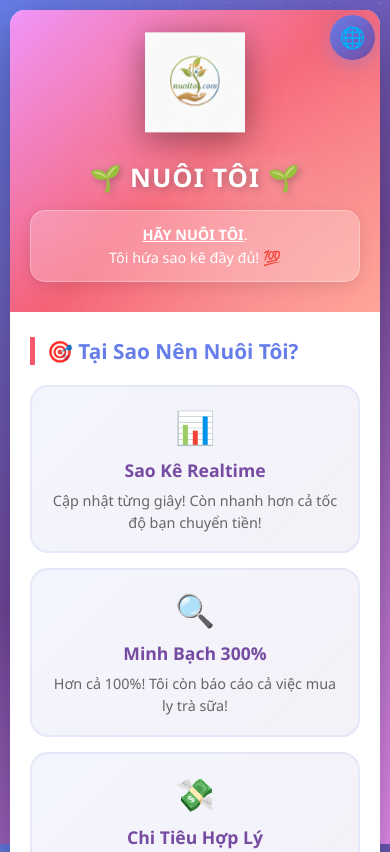
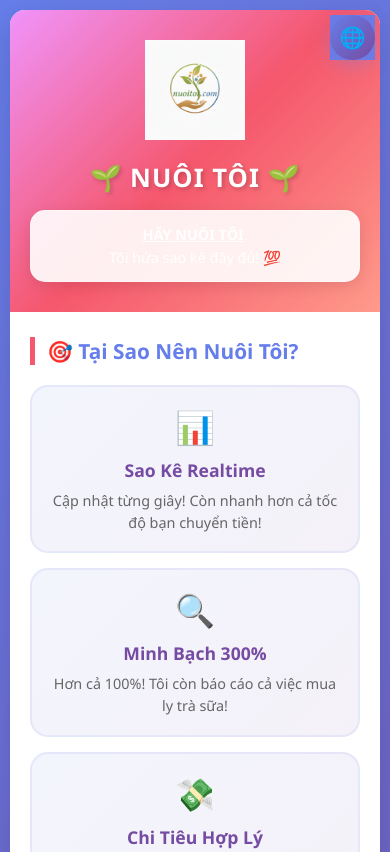
Before and after one commit to ledangkhoalt/nuoi-toi, a plain HTML site: page index.html in a window 390 px wide. Shown: the top 852 px of the page. Drawn offline with Linux system fonts and the light colour scheme.

Commit message:
Update SEO meta tags for clarity and enhance mobile performance by optimizing animations and styles

```diff
--- a/index.html
+++ b/index.html
@@ -6,7 +6,7 @@
     <title>Nuôi Tôi - Minh Bạch 100% (Thật Đấy!)</title>
 
     <!-- SEO Meta Tags -->
-    <meta name="description" content="Hãy nuôi em có trách nhiệm, còn không thì HÃY NUÔI TÔI! Tôi hứa sao kê đầy đủ mỗi ngày, minh bạch 300%, không giấu giếm. Từ tô phở đến ly trà sữa đều được báo cáo!">
+    <meta name="description" content="HÃY NUÔI TÔI! Tôi hứa sao kê đầy đủ mỗi ngày, minh bạch 300%, không giấu giếm. Từ tô phở đến ly trà sữa đều được báo cáo!">
     <meta name="keywords" content="nuôi tôi, sao kê, minh bạch, từ thiện, donate, châu tinh trì, hài hước">
     <meta name="author" content="Nuôi Tôi">
 
@@ -14,7 +14,7 @@
     <meta property="og:type" content="website">
     <meta property="og:url" content="https://nuoi-toi.com/">
     <meta property="og:title" content="Nuôi Tôi - Minh Bạch 100% (Thật Đấy!)">
-    <meta property="og:description" content="Hãy nuôi em có trách nhiệm, còn không thì HÃY NUÔI TÔI! Tôi hứa sao kê đầy đủ mỗi ngày, minh bạch 300%, không giấu giếm. Website hài hước về văn hóa sao kê tại Việt Nam! 😂">
+    <meta property="og:description" content="HÃY NUÔI TÔI! Tôi hứa sao kê đầy đủ mỗi ngày, minh bạch 300%, không giấu giếm. Website hài hước về văn hóa sao kê tại Việt Nam! 😂">
     <meta property="og:image" content="https://nuoi-toi.com/images/logo.png">
     <meta property="og:image:width" content="1200">
     <meta property="og:image:height" content="630">
@@ -24,7 +24,7 @@
     <meta name="twitter:card" content="summary_large_image">
     <meta name="twitter:url" content="https://nuoi-toi.com/">
     <meta name="twitter:title" content="Nuôi Tôi - Minh Bạch 100% (Thật Đấy!)">
-    <meta name="twitter:description" content="Hãy nuôi em có trách nhiệm, còn không thì HÃY NUÔI TÔI! Tôi hứa sao kê đầy đủ mỗi ngày, minh bạch 300%! 😂">
+    <meta name="twitter:description" content="HÃY NUÔI TÔI! Tôi hứa sao kê đầy đủ mỗi ngày, minh bạch 300%! 😂">
     <meta name="twitter:image" content="https://nuoi-toi.com/images/logo.png">
 
     <!-- Favicon -->
@@ -34,7 +34,7 @@
     <link rel="manifest" href="./site.webmanifest">
 
     <!-- Stylesheet -->
-    <link rel="stylesheet" href="./style.css?v=1.3">
+    <link rel="stylesheet" href="./style.css?v=1.4">
 </head>
 <body>
     <!-- Language Selector -->
--- a/style.css
+++ b/style.css
@@ -2,6 +2,26 @@
     margin: 0;
     padding: 0;
     box-sizing: border-box;
+    -webkit-tap-highlight-color: transparent; /* Tắt highlight trên mobile */
+}
+
+/* Tối ưu rendering cho mobile */
+@media (max-width: 768px) {
+    * {
+        -webkit-transform: translateZ(0);
+        -moz-transform: translateZ(0);
+        -ms-transform: translateZ(0);
+        -o-transform: translateZ(0);
+        transform: translateZ(0);
+        -webkit-backface-visibility: hidden;
+        -moz-backface-visibility: hidden;
+        -ms-backface-visibility: hidden;
+        backface-visibility: hidden;
+        -webkit-perspective: 1000;
+        -moz-perspective: 1000;
+        -ms-perspective: 1000;
+        perspective: 1000;
+    }
 }
 
 body {
@@ -15,6 +35,8 @@ body {
     padding: 20px;
     position: relative;
     overflow-x: hidden;
+    -webkit-font-smoothing: antialiased;
+    -moz-osx-font-smoothing: grayscale;
 }
 
 body::before {
@@ -354,36 +376,55 @@ h1 {
 }
 
 @media (max-width: 768px) {
-    /* Tắt animation nặng trên mobile để tránh giật */
+    /* Tắt TẤT CẢ animation và hiệu ứng nặng trên mobile */
+    * {
+        animation: none !important;
+        transition: none !important;
+    }
+
     body::before {
-        animation: none;
+        display: none; /* Ẩn hoàn toàn background animation */
     }
 
     body {
         padding: 10px;
+        background-attachment: scroll; /* Thay fixed bằng scroll để mượt hơn */
     }
 
     .container {
         border-radius: 15px;
-        animation: none; /* Tắt slide-in animation trên mobile */
+        box-shadow: 0 10px 30px rgba(0,0,0,0.15); /* Giảm shadow phức tạp */
+        backdrop-filter: none; /* Tắt backdrop-filter rất nặng */
     }
 
     .header {
         padding: 30px 20px;
     }
 
+    .header::before {
+        display: none; /* Tắt header glow animation */
+    }
+
     .logo {
         width: 120px;
         height: 120px;
+        filter: none; /* Bỏ drop-shadow nặng */
+    }
+
+    .logo img {
+        filter: none; /* Bỏ drop-shadow nặng */
     }
 
     h1 {
         font-size: 2em;
+        text-shadow: 2px 2px 4px rgba(0,0,0,0.2); /* Giảm shadow phức tạp */
     }
 
     .slogan {
         font-size: 1em;
         padding: 12px;
+        backdrop-filter: none; /* Tắt backdrop-filter */
+        background: rgba(255,255,255,0.9); /* Dùng màu đặc thay vì blur */
     }
 
     .content {
@@ -402,10 +443,17 @@ h1 {
 
     .feature-card {
         padding: 18px;
-        /* Hiển thị ngay lập tức trên mobile, không fade in */
         opacity: 1 !important;
         transform: none !important;
-        transition: none !important;
+    }
+
+    .feature-card::before {
+        display: none; /* Tắt pseudo element */
+    }
+
+    .feature-card:hover {
+        transform: none !important;
+        box-shadow: none;
     }
 
     .feature-icon {
@@ -425,6 +473,10 @@ h1 {
         padding: 15px;
     }
 
+    .qr-code::before {
+        display: none; /* Tắt QR animation */
+    }
+
     .cta-button {
         padding: 12px 30px;
         font-size: 1em;
@@ -432,8 +484,11 @@ h1 {
     }
 
     .cta-button::before {
-        /* Tắt animation hover effect trên mobile */
         display: none;
+    }
+
+    .cta-button:hover {
+        transform: none !important;
     }
 
     .funny-notes {
@@ -448,9 +503,15 @@ h1 {
         font-size: 0.95em;
     }
 
-    /* Tắt animation pulse trên mobile */
-    .pulse {
-        animation: none !important;
+    /* Tối ưu Language Selector */
+    .language-selector {
+        backdrop-filter: none;
+        background: rgba(102, 126, 234, 0.95);
+    }
+
+    .lang-dropdown {
+        backdrop-filter: none;
+        background: white;
     }
 }
 
```
